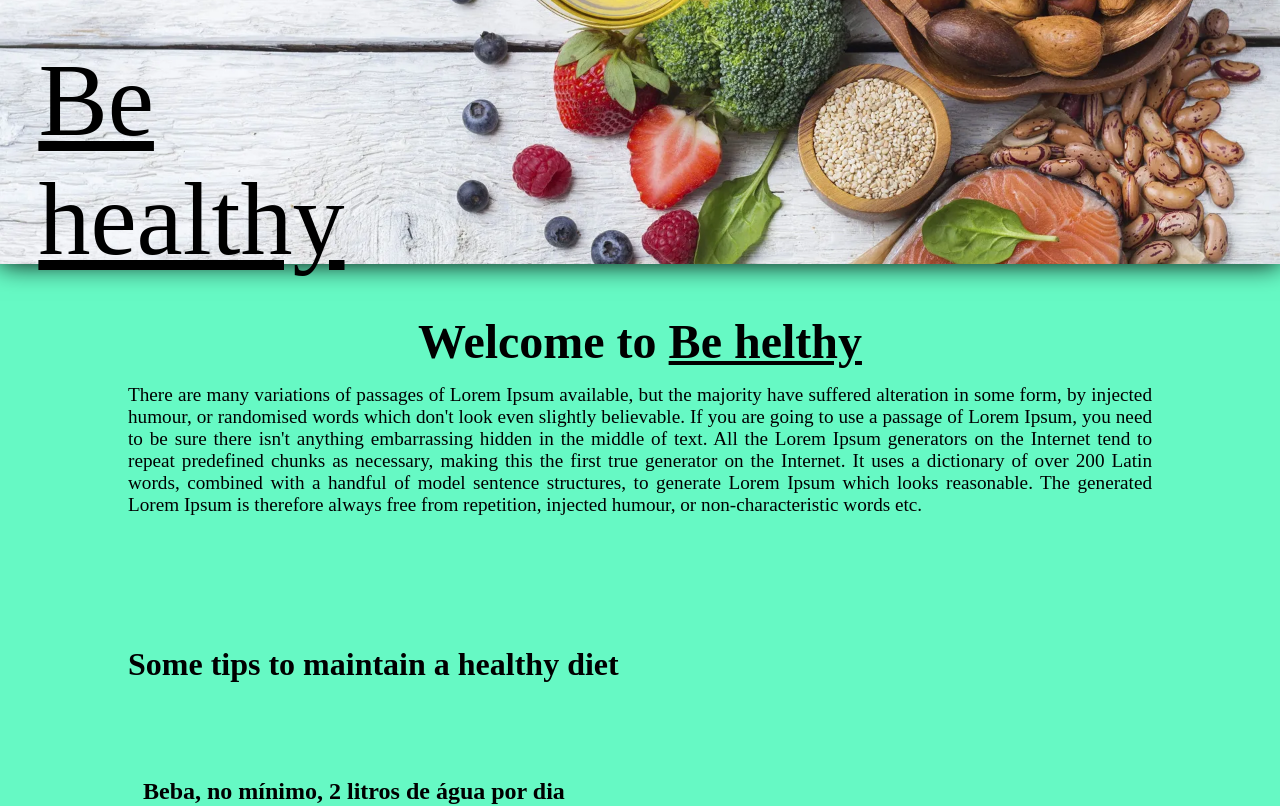
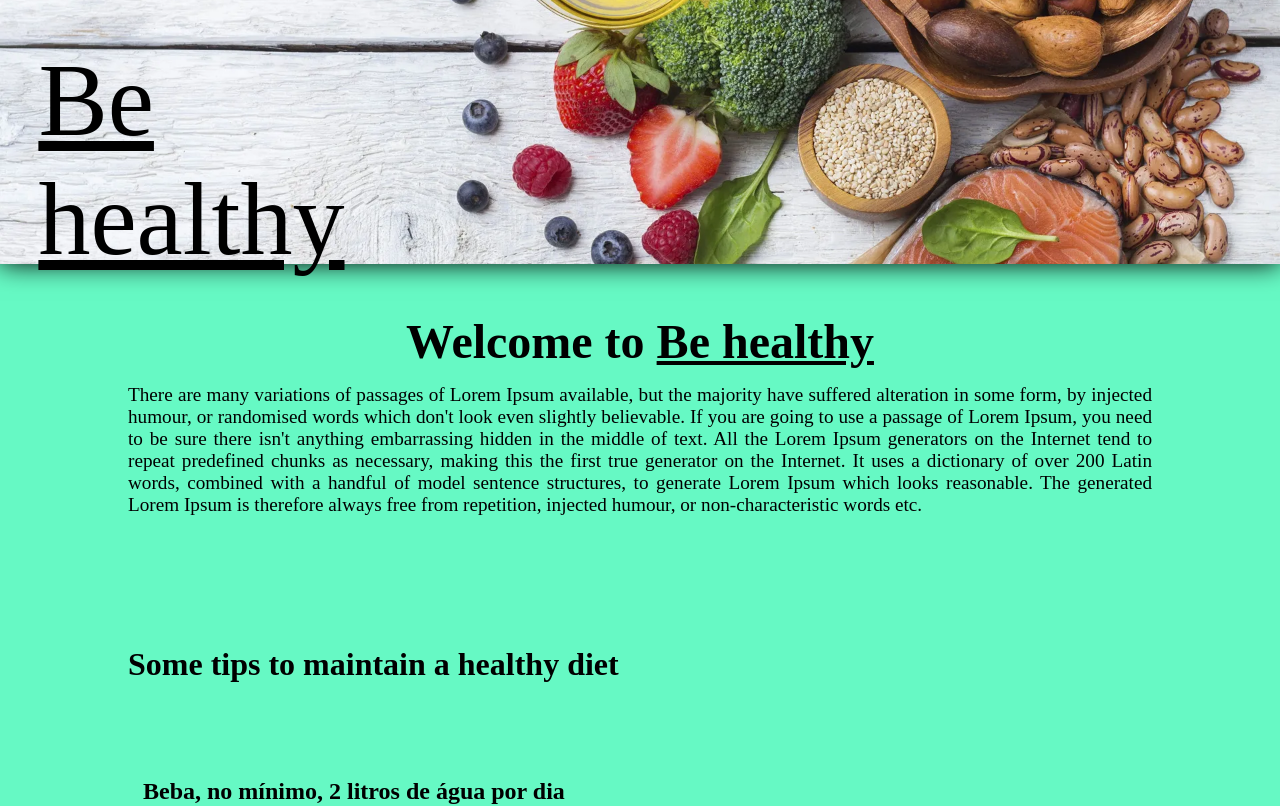
Before and after one commit to VTramon/Be-healthy, a Next.js app: page / in a window 1280 px wide. Shown: the top 806 px of the page. Built offline with nearby package versions, Linux system fonts and the light colour scheme; a web font is replaced by a local one.

Commit message:
Update index.tsx

```diff
--- a/src/components/Welcome/index.tsx
+++ b/src/components/Welcome/index.tsx
@@ -4,7 +4,7 @@ const Welcome = () => {
   return (
     <section className={styles.welcome}>
       <h2>
-        Welcome to <u>Be helthy</u>
+        Welcome to <u>Be healthy</u>
       </h2>
 
       <p>
```
